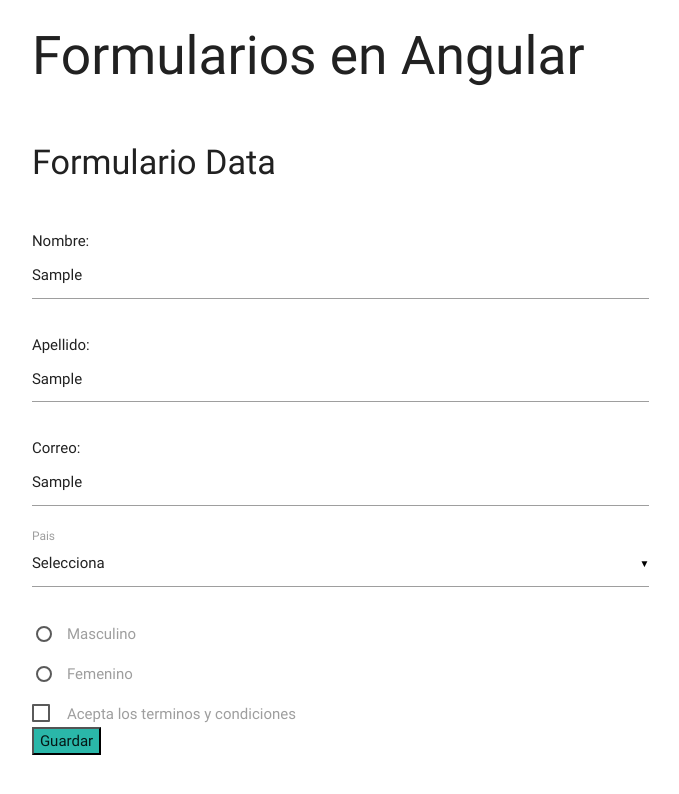
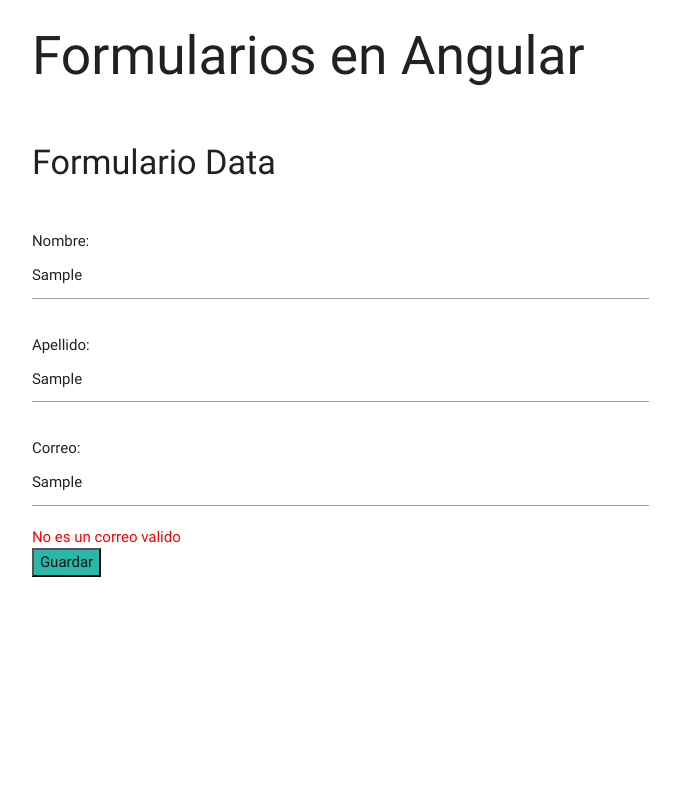
Before and after one commit to montoyaguzman/angular4-forms, an Angular app: page / in a window 1280 px wide. Both pictures are taken after typing "Sample", "Sample", "Sample" into the empty fields and a click on the button "Guardar". Shown: the top 794 px of the page, without its empty margins (86-765 px from the left). Built offline with nearby package versions, Linux system fonts and the light colour scheme.

Commit message:
funcionando primera valiadacion de grupo

```diff
--- a/src/app/app.module.ts
+++ b/src/app/app.module.ts
@@ -1,6 +1,6 @@
 import { BrowserModule } from '@angular/platform-browser';
 import { NgModule } from '@angular/core';
-import { FormsModule } from '@angular/forms';
+import { FormsModule, ReactiveFormsModule } from '@angular/forms';
 import { HttpModule } from '@angular/http';
 
 import { AppComponent } from './app.component';
@@ -16,7 +16,8 @@
   imports: [
     BrowserModule,
     FormsModule,
-    HttpModule
+    HttpModule,
+    ReactiveFormsModule
   ],
   providers: [],
   bootstrap: [AppComponent]
--- /dev/null
+++ b/src/app/components/template/data/data.component.css
@@ -0,0 +1,3 @@
+.letraAdvertencia {
+  color: red;
+}
--- a/src/app/components/template/data/data.component.html
+++ b/src/app/components/template/data/data.component.html
@@ -1,3 +1,7 @@
+<!--- APUNTES DE VALIDACIONES
+  <span class="letraAdvertencia" *ngIf="!formulario.controls['nombre'].valid && formulario.controls['nombre'].touched">
+-->
+
 <div class="row">
   <div class="col s6 offset-s1">
     <h4>{{ titleData }}</h4>
@@ -5,20 +9,30 @@
 </div>
 
 <div class="row">
-    <form>
+    <form [formGroup]="formulario" (ngSubmit)="registrar()" novalidate="novalidate">
         <div class="col s6 offset-s1 input-field">
           <span>Nombre: </span>
-          <input type="text" id="nombre" name="nombre">
+          <input type="text" id="nombre" name="nombre"
+          formControlName="nombre">
+          <span class="letraAdvertencia" *ngIf="formulario.controls['nombre'].touched && formulario.controls['nombre'].errors?.required">
+            El campo es obligatorio
+          </span>
+          <span class="letraAdvertencia" *ngIf="formulario.controls['nombre'].touched && formulario.controls['nombre'].errors?.minlength">Minimo 5 caracteres</span>
         </div>
         <div class="col s6 offset-s1 input-field">
           <span>Apellido: </span>
-          <input type="text" id="apellido" name="apellido">
+          <input type="text" id="apellido" name="apellido"
+          formControlName="apellido">
+          <span class="letraAdvertencia" *ngIf="formulario.controls['correo'].touched && formulario.controls['apellido'].errors?.required">El campo es obligatorio</span>
         </div>
         <div class="col s6 offset-s1 input-field">
           <span>Correo: </span>
-          <input type="text" id="correo" name="correo">
+          <input type="text" id="correo" name="correo"
+          formControlName="correo">
+          <span class="letraAdvertencia" *ngIf="formulario.controls['correo'].touched && formulario.controls['correo'].errors?.required">El campo es obligatorio</span>
+          <span class="letraAdvertencia" *ngIf="formulario.controls['correo'].touched && formulario.controls['correo'].errors?.pattern">No es un correo valido</span>
         </div>
-        <div class="col s6 offset-s1 input-field">
+        <!--<div class="col s6 offset-s1 input-field">
           <select id="pais" name="pais">
             <option value="">Selecciona</option>
           </select>
@@ -43,7 +57,7 @@
             <input type="checkbox" id="acepta" name="acepta">
             <label for="acepta">Acepta los terminos y condiciones</label>
           </p>
-        </div>
+        </div>-->
         <div class="col s6 offset-s1">
           <button type="submit">
             Guardar
--- a/src/app/components/template/data/data.component.ts
+++ b/src/app/components/template/data/data.component.ts
@@ -1,17 +1,37 @@
 import { Component, OnInit } from '@angular/core';
+import { FormGroup, FormControl, Validators } from '@angular/forms';
 
 @Component({
   selector: 'app-data',
   templateUrl: './data.component.html',
-  styles: []
+  styles: [],
+  styleUrls: ['./data.component.css']
 })
 export class DataComponent implements OnInit {
   titleData = 'Formulario Data';
+  formulario: FormGroup;
 
-  constructor() { }
-
+  constructor() {
+    this.formulario = new FormGroup({
+      'nombre': new FormControl('',[
+        Validators.required,
+        Validators.minLength(5)
+      ]),
+      'apellido': new FormControl('',[
+        Validators.required
+      ]),
+      'correo': new FormControl('',[
+        Validators.required,
+        Validators.pattern("[a-z0-9._%+-]+@[a-z0-9.-]+\.[a-z]{2,3}")
+      ]),
+    });
+  }
 
   ngOnInit() {
   }
 
+  registrar() {
+    console.log("Formulario", this.formulario.value);
+  }
+
 }
--- a/src/app/components/template/template/template.component.html
+++ b/src/app/components/template/template/template.component.html
@@ -11,7 +11,6 @@
           <span>Nombre: </span>
           <input type="text" id="nombre" name="nombre" class="validate"
           minlength="5" required
-
           >
           <br/>
           <span class="letraAdvertencia" *ngIf="nombre.touched && !nombre.valid && nombre.errors?.required">Campo obligatorio</span>
```
